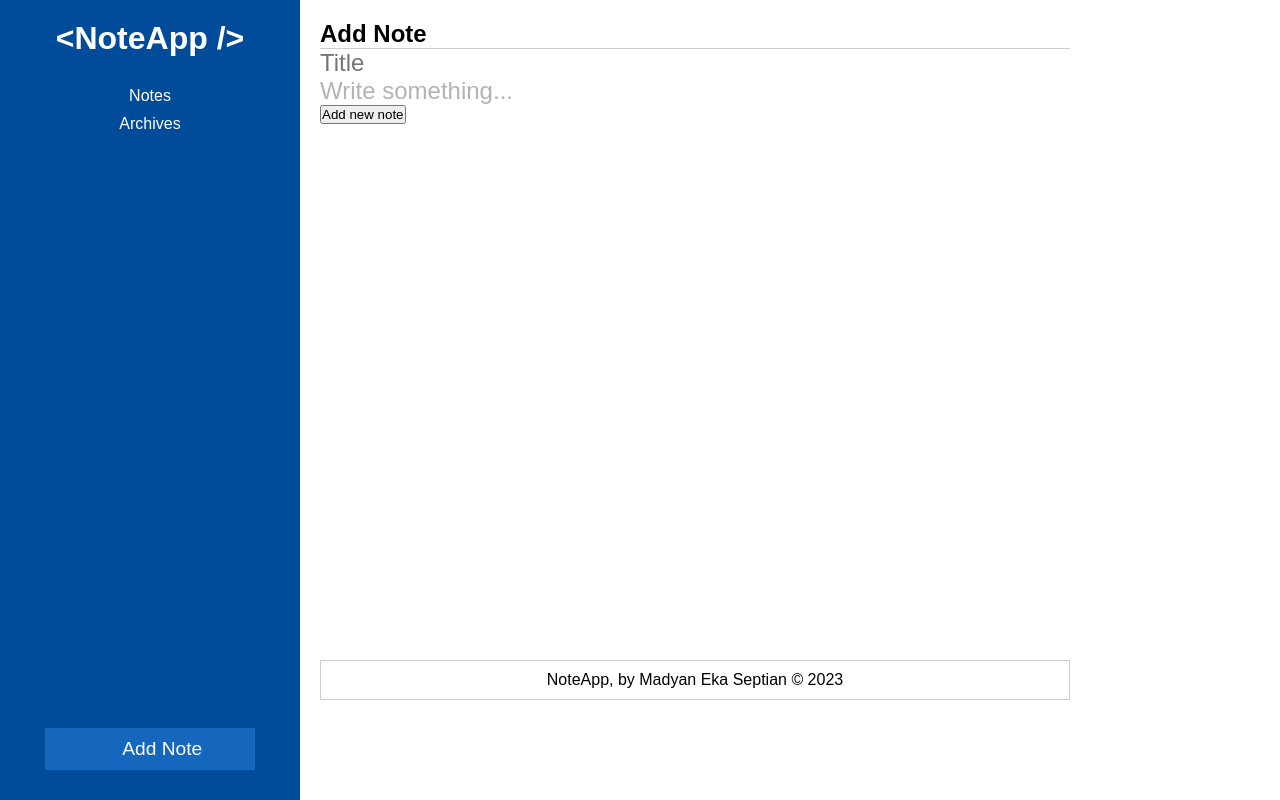
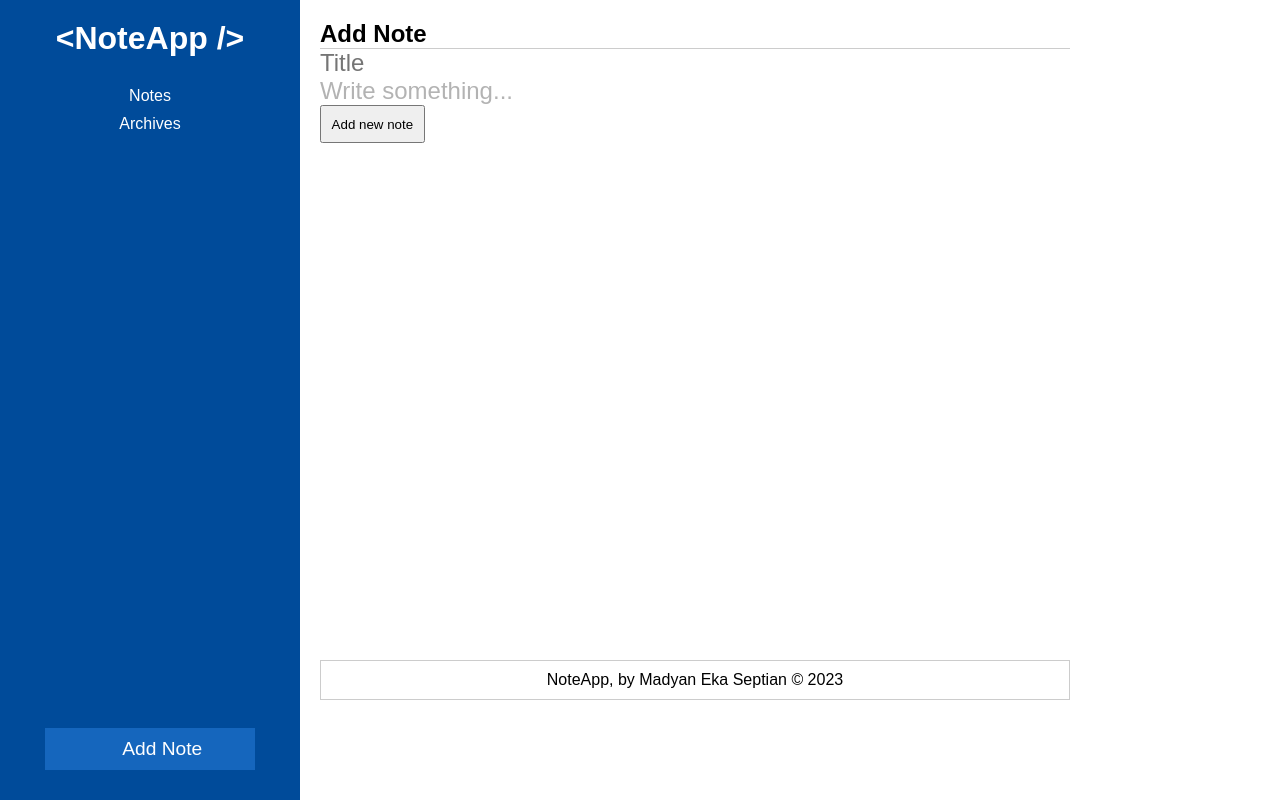
Before and after one commit to madyanes/note-app-with-routing, a React (Vite) app: page /new in a window 1280 px wide. Built offline with nearby package versions, Linux system fonts and the light colour scheme; some icons are missing.

Commit message:
redirect after create new note doesn't work

```diff
--- a/src/pages/Form.jsx
+++ b/src/pages/Form.jsx
@@ -1,9 +1,18 @@
 import React from 'react'
 import PropTypes from 'prop-types'
+import { useNavigate } from 'react-router-dom'
+
+const FormWrapper = ({ onAddNote }) => {
+  const navigate = useNavigate()
+
+  return <Form mavigate={navigate} onAddNote={onAddNote} />
+}
 
 class Form extends React.Component {
   constructor(props) {
     super(props)
+
+    console.log('Komponen <Form />', props)
 
     this.state = {
       title: '',
@@ -29,6 +38,8 @@ class Form extends React.Component {
       title: this.state.title,
       body: this.state.body,
     })
+
+    this.props.navigate('/') // doesn't work
   }
 
   render() {
@@ -41,7 +52,7 @@ class Form extends React.Component {
           <form action="#" onSubmit={this.onNoteSubmitEventHandler}>
             <input type="text" placeholder='Title' value={this.state.title} onChange={this.onTitleChangeEventHandler} />
             <div className='editable' data-placeholder='Write something...' contentEditable onInput={this.onBodyInputEventHandler} />
-            <button>Add new note</button>
+            <button className='btn-new-note'>Add new note</button>
           </form>
         </article>
       </>
@@ -53,4 +64,4 @@ Form.propTypes = {
   onAddNote: PropTypes.func.isRequired,
 }
 
-export default Form
+export default FormWrapper
--- a/src/styles/app.css
+++ b/src/styles/app.css
@@ -158,3 +158,7 @@ body {
   padding: .6rem .3rem;
   border: 1px solid #ccc;
 }
+
+.btn-new-note {
+  padding: .6rem;
+}
```
